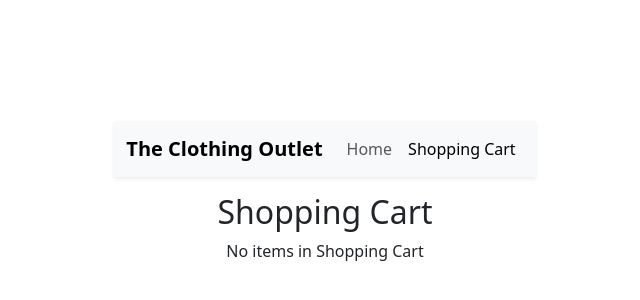
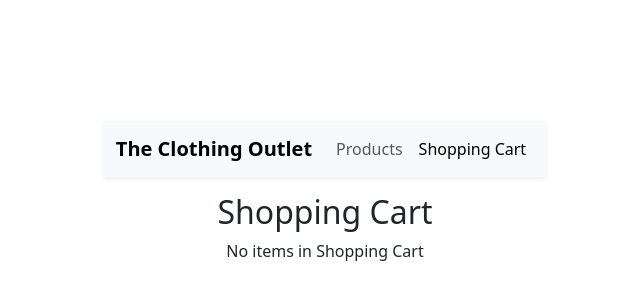
Before and after one commit to meissparker/Store-2.0, a React (Vite) app in the folder store-app/: page /cart in a window 1280 px wide. Shown: the part 200-500 px from the top of the page, without its empty margins (315-955 px from the left). Built offline with nearby package versions, Linux system fonts and the light colour scheme.

Commit message:
third commit

```diff
--- a/store-app/src/components/NavBar.tsx
+++ b/store-app/src/components/NavBar.tsx
@@ -12,7 +12,7 @@
         <Navbar.Toggle aria-controls="navbar-nav" />
         <Navbar.Collapse id="navbar-nav">
           <Nav className="me-auto">
-            <Nav.Link as={NavLink} to="/">Home</Nav.Link>
+            <Nav.Link as={NavLink} to="/">Products</Nav.Link>
             <Nav.Link as={NavLink} to="/cart">Shopping Cart</Nav.Link>
           </Nav>
         </Navbar.Collapse>
```
